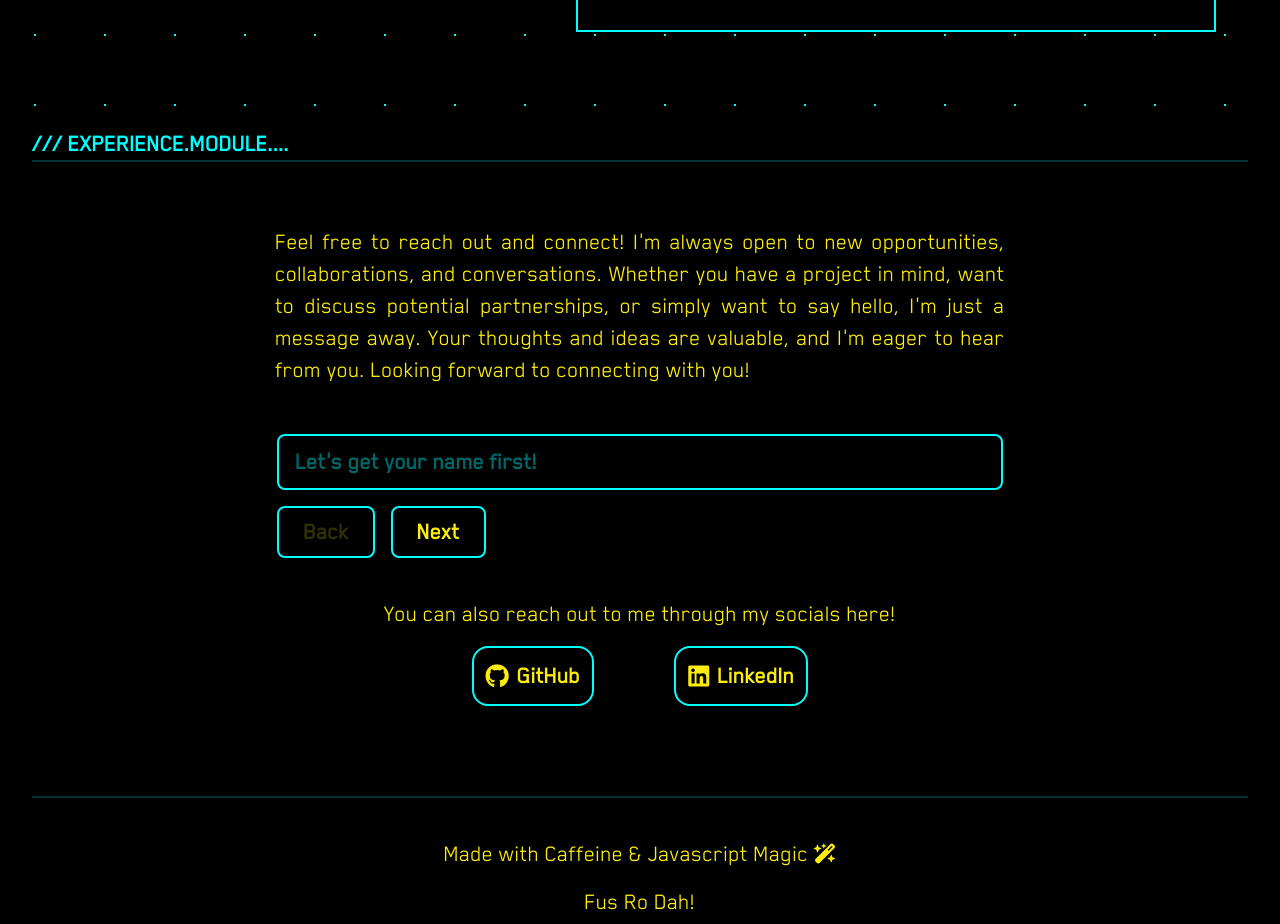
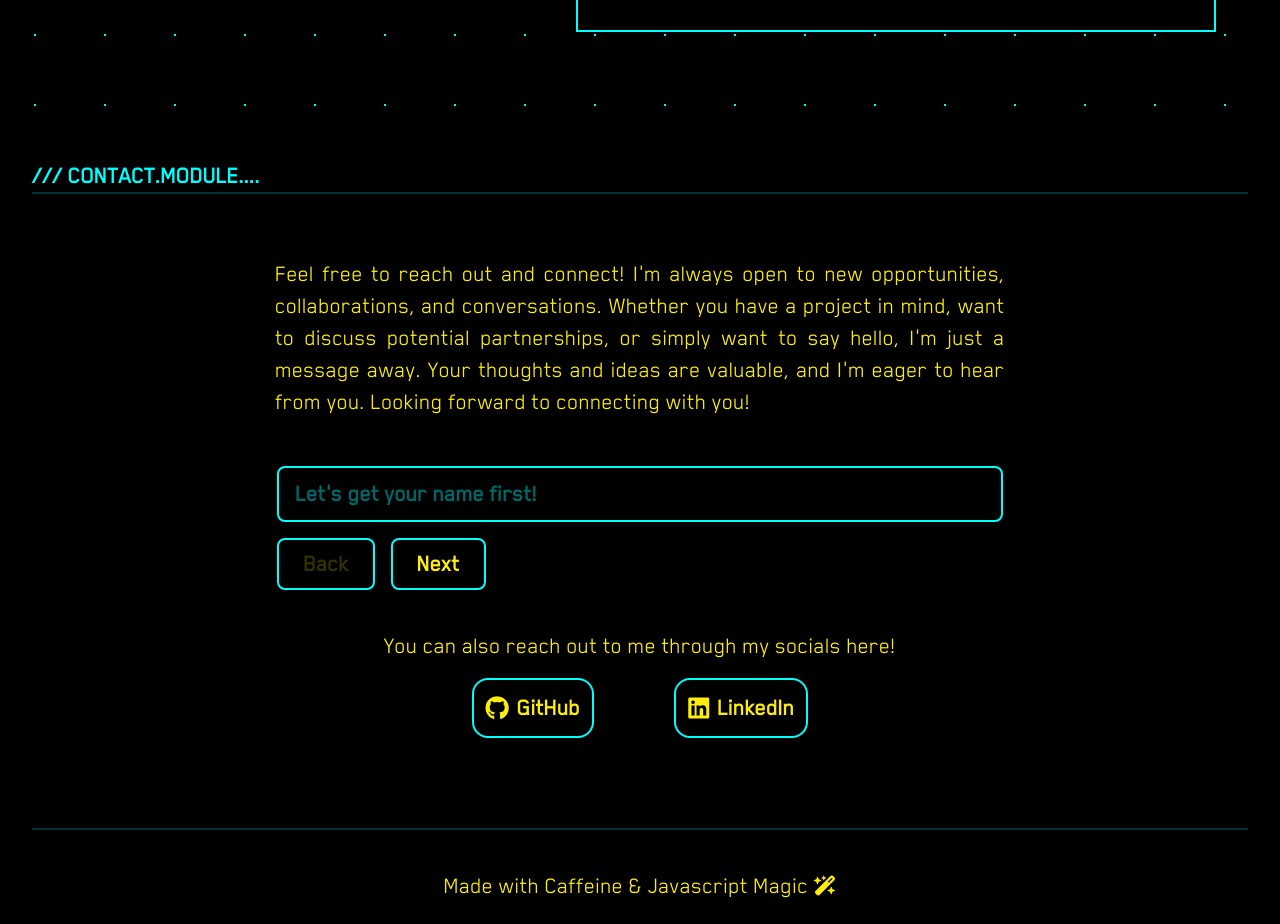
Before and after one commit to Abheelash-Mishra/Portfolio-Website, a React (Vite) app: page / in a window 1280 px wide. Shown: the part 3520-4444 px from the top of the page. Built offline with nearby package versions, Linux system fonts and the light colour scheme.

Commit message:
Fixed typo

```diff
--- a/src/components/ContactMe.jsx
+++ b/src/components/ContactMe.jsx
@@ -61,7 +61,7 @@ const ContactMe = () => {
 	return (
 		<div className={ "w-full flex flex-col justify-center items-center" }>
 			<div className={ "w-full" }>
-				<h1 className={ "xs:text-2xl text-xl font-bold text-aqua xs:mb-16 mb-8 mx-8 border-b-2 border-aqua/20 bg-black" }>/// EXPERIENCE.MODULE....</h1>
+				<h1 className={ "xs:text-2xl text-xl font-bold text-aqua xs:mb-16 mb-8 mx-8 my-8 border-b-2 border-aqua/20 bg-black" }>/// CONTACT.MODULE....</h1>
 			</div>
 
 			{ !isSubmitted && (
```
